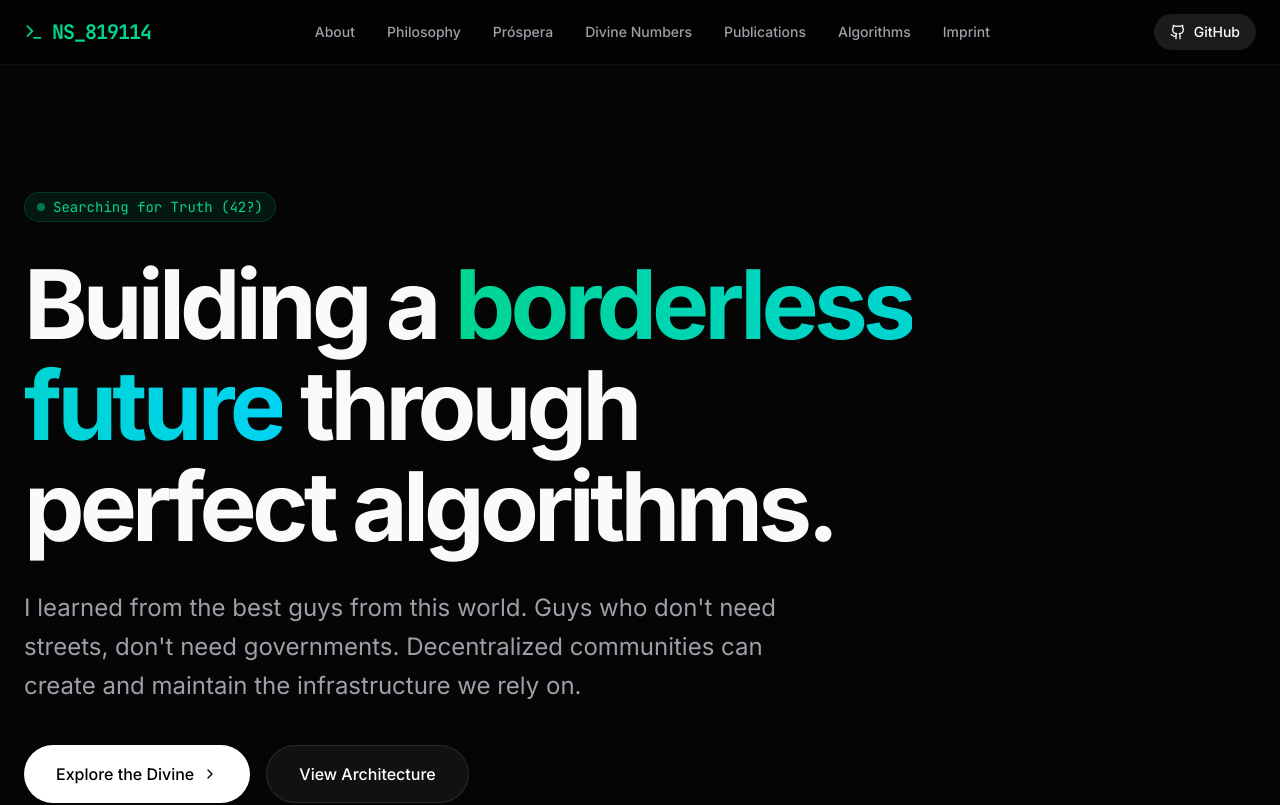
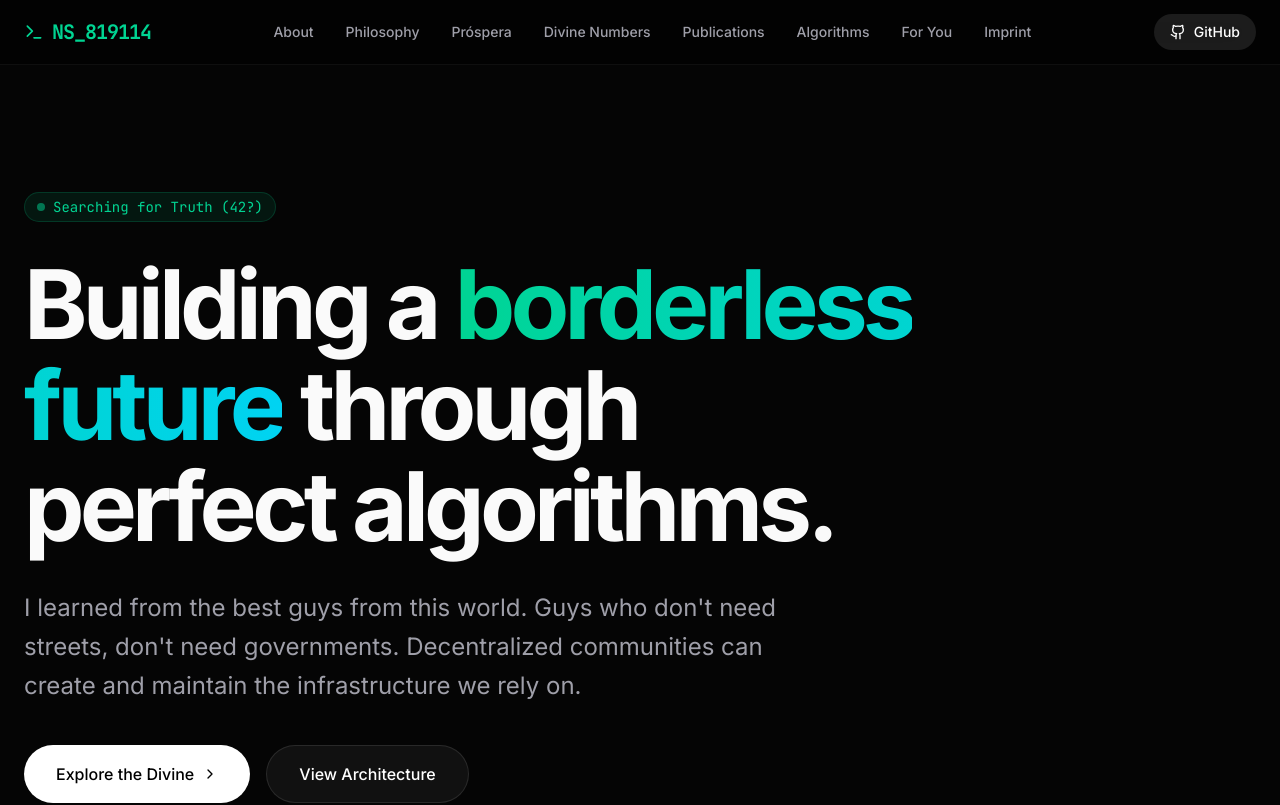
Before and after one commit to ns819114/ns819114.github.io, a React (Vite) app: page / in a window 1280 px wide. Shown: the top 805 px of the page. Built offline with nearby package versions, Linux system fonts and the light colour scheme.

Commit message:
Update App.tsx

```diff
--- a/src/App.tsx
+++ b/src/App.tsx
@@ -18,6 +18,7 @@ export default function App() {
             <a href="#divine-numbers" className="hover:text-white transition-colors">Divine Numbers</a>
             <a href="#publications" className="hover:text-white transition-colors">Publications</a>
             <a href="#algorithms" className="hover:text-white transition-colors">Algorithms</a>
+            <a href="#for-you" className="hover:text-white transition-colors">For You</a>
             <a href="#imprint" className="hover:text-white transition-colors">Imprint</a>
           </div>
           <a href="https://github.com/ns819114" target="_blank" rel="noreferrer" className="flex items-center gap-2 text-white bg-white/10 hover:bg-white/20 px-4 py-2 rounded-full transition-all text-sm font-medium">
```
